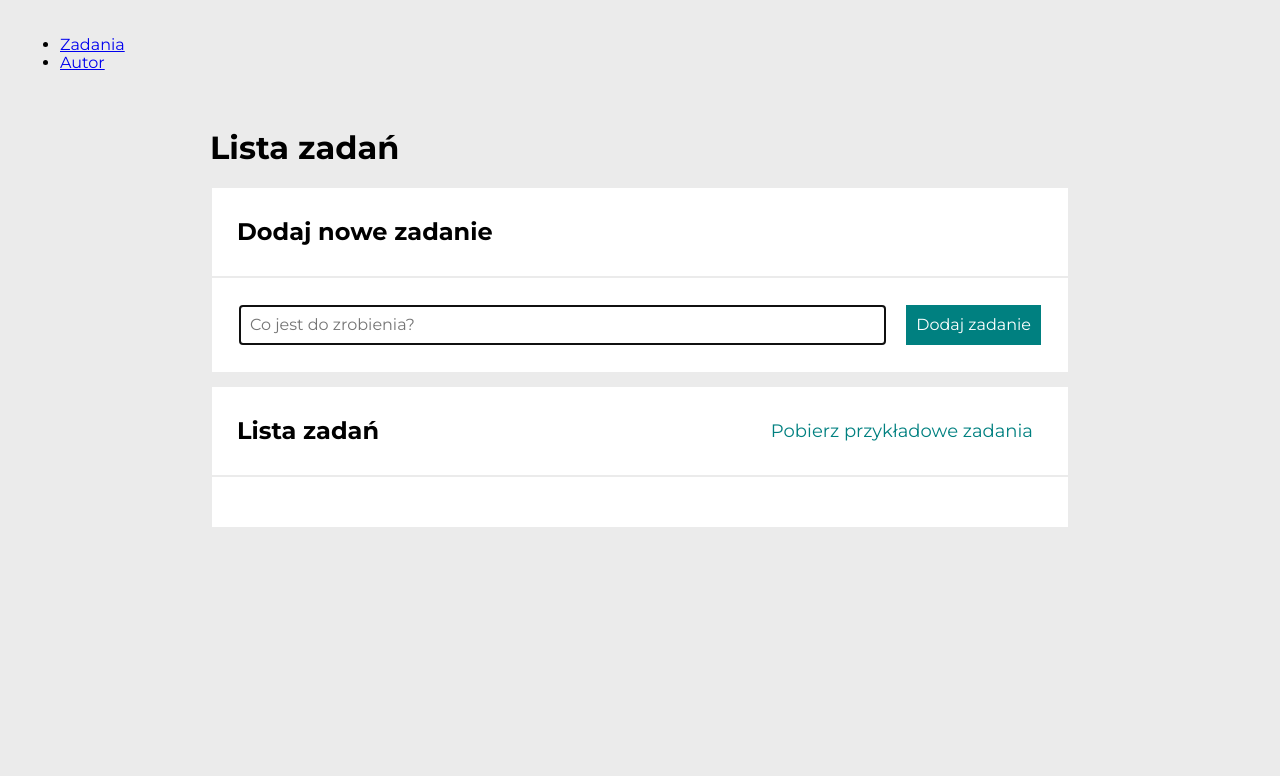
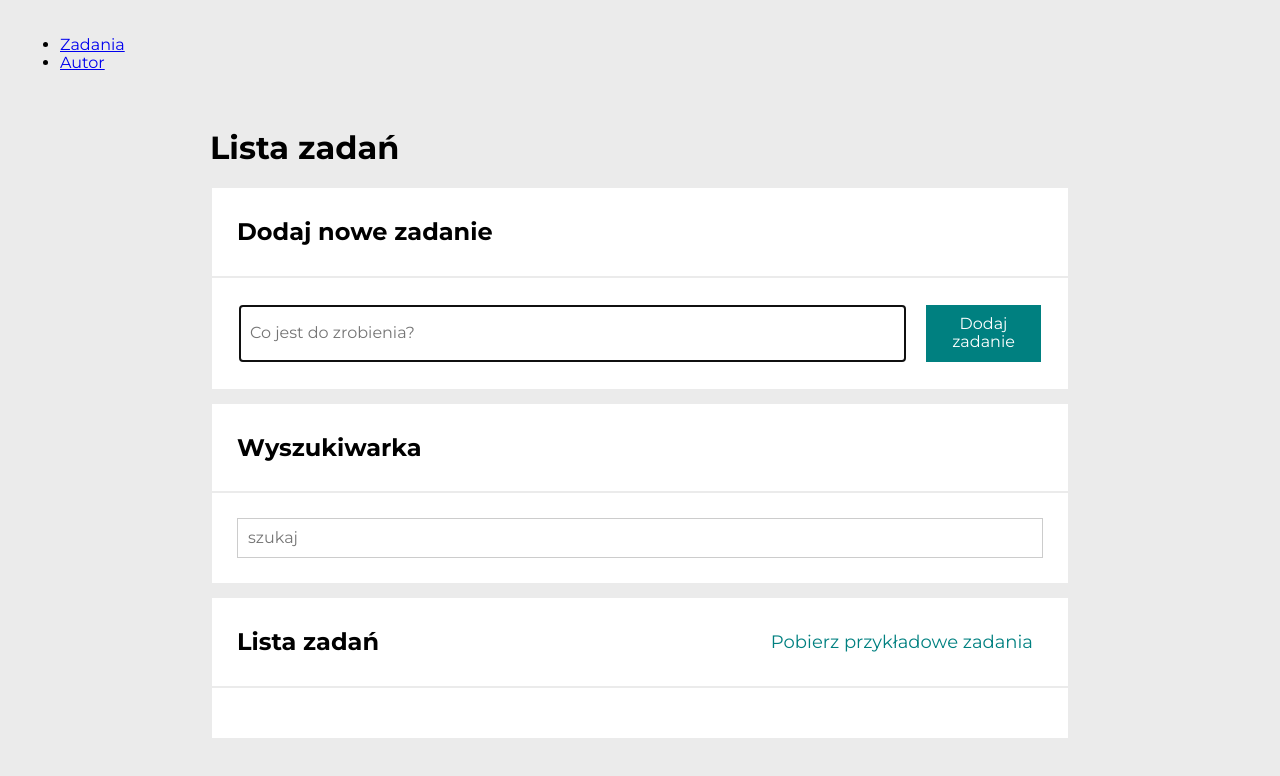
Before and after one commit to MaciejKurpiecki/toDo-List.react, a React (Create React App) app: page /#/zadania in a window 1280 px wide. Shown: the top 776 px of the page. Built offline with nearby package versions, Linux system fonts and the light colour scheme.

Commit message:
moved Input to separate file, Added Search

```diff
--- a/src/features/tasks/Form/index.js
+++ b/src/features/tasks/Form/index.js
@@ -2,8 +2,9 @@ import { nanoid } from '@reduxjs/toolkit';
 import { useState, useRef } from 'react';
 import { useDispatch } from 'react-redux';
 import { addTask } from '../tasksSlice';
-import { StyledFormContainer, StyledFormAddButton, StyledFormInput }
+import { StyledFormContainer, StyledFormAddButton }
   from './styled';
+import Input from '../Input';
 
 const Form = () => {
   const [newTaskContent, setNewTaskContent] = useState("");
@@ -35,7 +36,7 @@ const Form = () => {
   return (
     <StyledFormContainer
       onSubmit={onFormSubmit}>
-      <StyledFormInput
+      <Input
         autoFocus
         ref={inputRef}
         placeholder="Co jest do zrobienia?"
--- a/src/features/tasks/Form/styled.js
+++ b/src/features/tasks/Form/styled.js
@@ -37,9 +37,9 @@ export const StyledFormAddButton = styled.button`
     }
 `;
 
-export const StyledFormInput = styled.input`
-    flex-grow: 1;
-    min-width: 100px;
-    padding: 10px;
-    border: 1px solid ${({ theme }) => theme.colors.border};
-`;
+// export const StyledFormInput = styled.input`
+//     flex-grow: 1;
+//     min-width: 100px;
+//     padding: 10px;
+//     border: 1px solid ${({ theme }) => theme.colors.border};
+// `;
--- /dev/null
+++ b/src/features/tasks/Input/index.js
@@ -0,0 +1,9 @@
+import styled from "styled-components";
+
+export default styled.input`
+    flex-grow: 1;
+    min-width: 100px;
+    width:100%;
+    padding: 10px;
+    border: 1px solid ${({ theme }) => theme.colors.border};
+`;
--- /dev/null
+++ b/src/features/tasks/Search/index.js
@@ -0,0 +1,27 @@
+import { useHistory, useLocation } from "react-router-dom";
+import Input from "../Input";
+import searchQueryParamName from "../searchQueryParamName";
+
+export default () => {
+
+    const location = useLocation();
+    const history = useHistory();
+    const query = (new URLSearchParams(location.search).get(searchQueryParamName));
+
+    const onInputChange = ({ target }) => {
+        const searchParams = new URLSearchParams(location.search);
+
+        target.value.trim() === "" ? searchParams.delete(searchQueryParamName) : searchParams.set(searchQueryParamName, target.value);
+
+        history.push(`${location.pathname}?${searchParams.toString()}`);
+    };
+
+    return (
+        <Input
+            placeholder="szukaj"
+            value={query || ""}
+            onChange={onInputChange}
+        />
+    )
+
+};
--- a/src/features/tasks/Tasks/index.js
+++ b/src/features/tasks/Tasks/index.js
@@ -1,11 +1,15 @@
 import { StyledList, StyledItem, StyledDoneButton, StyledRemoveButton, StyledTask } from './styled';
 import { useSelector, useDispatch } from 'react-redux';
-import { selectTasks, toggleTaskDone, removeTask, selectHideDone } from '../tasksSlice';
-import { Link } from 'react-router-dom';
+import { toggleTaskDone, removeTask, selectHideDone, selectTaskByQuery } from '../tasksSlice';
+import { Link, useLocation } from 'react-router-dom';
+import searchQueryParamName from '../searchQueryParamName';
 
 const Tasks = () => {
 
-    const tasks = useSelector(selectTasks);
+    const location = useLocation();
+    const query = (new URLSearchParams(location.search).get(searchQueryParamName));
+
+    const tasks = useSelector(state => selectTaskByQuery(state, query));
     const hideDone = useSelector(selectHideDone);
     const dispatch = useDispatch();
 
--- a/src/features/tasks/TasksApp.js
+++ b/src/features/tasks/TasksApp.js
@@ -3,6 +3,7 @@ import Tasks from './Tasks';
 import Buttons from './Buttons';
 import Section from '../../common/Section';
 import Container from '../../common/Container';
+import Search from './Search';
 
 function TasksApp() {
 
@@ -13,6 +14,8 @@ function TasksApp() {
       </header>
       <Section title="Dodaj nowe zadanie"
         body={<Form />} />
+      <Section title="Wyszukiwarka"
+        body={<Search />} />
       <Section
         title="Lista zadań"
         body={<Tasks />}
--- /dev/null
+++ b/src/features/tasks/searchQueryParamName.js
@@ -0,0 +1 @@
+export default "search";
--- a/src/features/tasks/tasksSlice.js
+++ b/src/features/tasks/tasksSlice.js
@@ -50,4 +50,15 @@ export const selectAreTasksEmpty = (state) => selectTasks(state).length === 0;
 export const selectIsEveryTaskDone = (state) =>
     selectTasks(state).every(({ done }) => done);
 export const getTaskById = (state, taskId) => selectTasks(state).find(({ id }) => id === taskId);
+export const selectTaskByQuery = (state, query) => {
+    const tasks = selectTasks(state);
+
+    if (!query || query.trim() === "") {
+        return tasks
+    }
+
+    return tasks.filter(({ content }) =>
+        content.toUpperCase().includes(query.trim().toUpperCase()))
+};
+
 export default tasksSlice.reducer;
```
